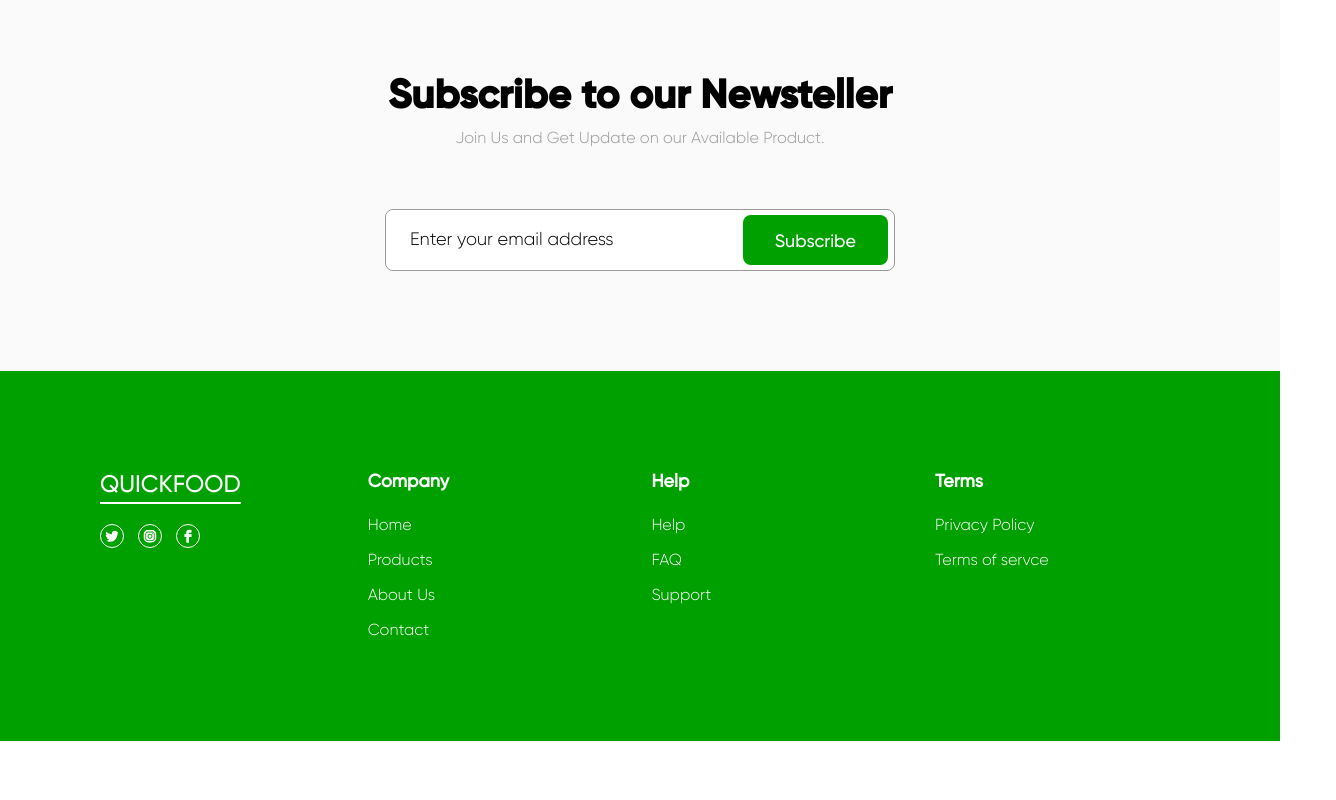
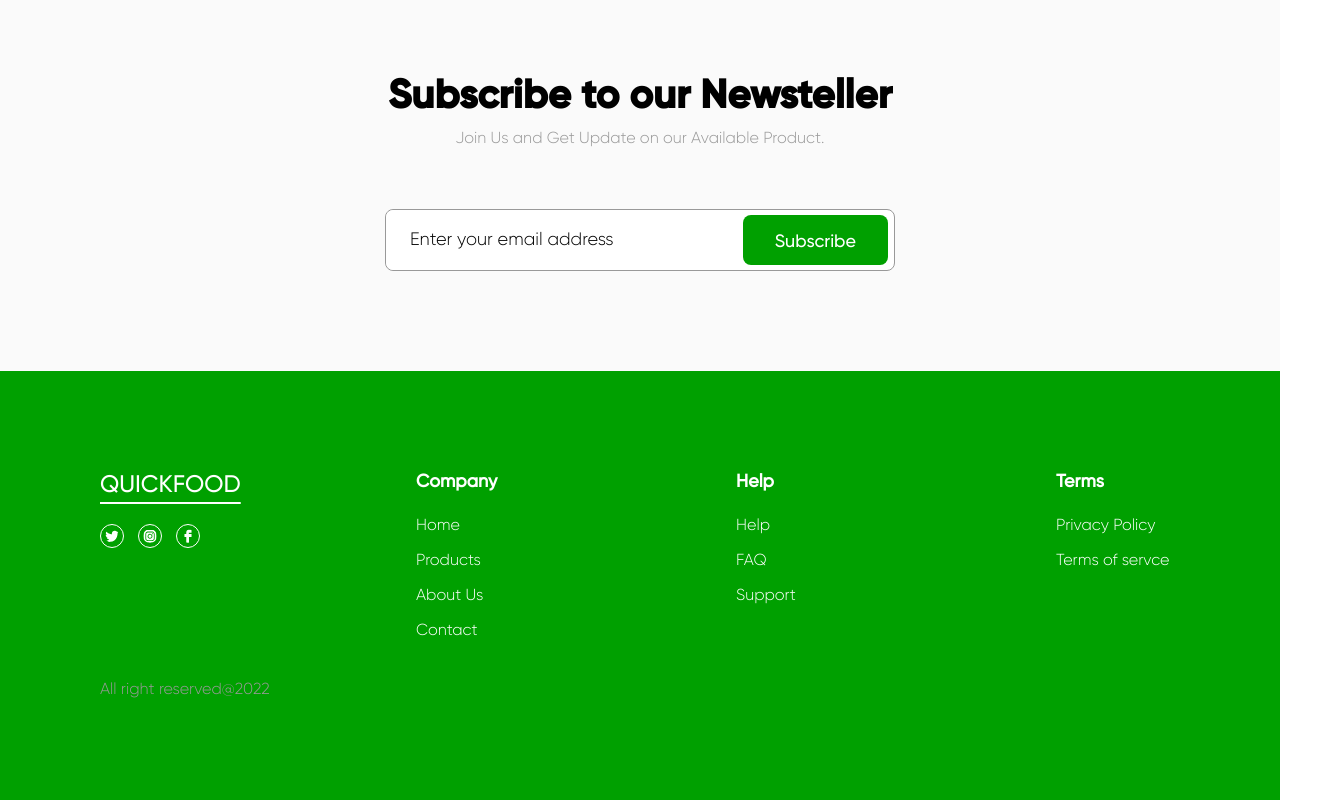
Before and after one commit to guimanso/quickfood-landpage, a plain HTML site: page index.html in a window 1280 px wide. Shown: the part 3413-4213 px from the top of the page, 1336 px wide, since content can reach past the window. Before the commit the page ends 4154 px from the top, so only its background shows below. Drawn offline with Linux system fonts and the light colour scheme; files whose address does not match are found by name.

Commit message:
style: alteração completa no css do footer

```diff
--- a/index.html
+++ b/index.html
@@ -255,6 +255,10 @@
                 </div>
             </div>
         </div>
+
+        <div class="copyright-footer">
+            <p>All right reserved@2022</p>
+        </div>
     </footer>
 </body>
 
--- a/src/styles/styles.css
+++ b/src/styles/styles.css
@@ -409,40 +409,39 @@ main {
 
 footer {
     display: flex;
-    justify-content: center;
+    flex-direction: column;
+    align-items: initial;
     gap: 40px;
-    padding: 100px 0px;
+
+    width: 100%;
+    padding: 100px 100px;
+
     background-color: var(--color-primary);
 }
 
 .content-footer {
     display: flex;
     gap: 24px;
-    min-width: 300px;
-    width: 100%;
-    margin: 0px 100px;
+}
+
+.logo-footer p {
+    color: var(--color-neutral-black-opacity);
+    font-family: var(--font-gilroy-medium);
+    font-size: 24px;
+    font-weight: var(--font-body-weight);
+
+    color: var(--color-neutral-white);
+
+    text-transform: uppercase;
+    text-decoration: underline solid 2px;
+    text-underline-offset: 10px ;
 }
 
 .social-footer{
     display: flex;
     flex-direction: column;
     gap: 24px;
-    width: 30%;
-}
-
-.logo-footer {
-    color: var(--color-neutral-white);
-    font-family: var(--font-gilroy-medium);
-    font-size: var(--font-body-size);
-    font-weight: var(--font-body-weight);
-
-    text-transform: uppercase;
-    text-decoration: underline solid 1.4px;
-    text-underline-offset: 10px ;
-}
-
-.logo-footer p {
-    color: var(--color-neutral-white);
+    min-width: 292px;
 }
 
 .icon-social{
@@ -467,13 +466,10 @@ footer {
     transform: translateY(-10px);
 }
 
-.content-footer {
+.content-links-footer {
+    width: 100%;
     display: flex;
-}
-
-.content-links-footer {
-    display: flex;
-    gap: 70%;
+    gap: 40px;
 }
 
 .content-links-footer h2 {
@@ -482,32 +478,11 @@ footer {
     font-family: var(--font-gilroy-medium);
 }
 
-.logo-footer p {
-    color: var(--color-neutral-black-opacity);
-    font-family: var(--font-gilroy-medium);
-    font-size: 24px;
-    font-weight: var(--font-body-weight);
-
-    color: var(--color-neutral-white);
-
-    text-transform: uppercase;
-    text-decoration: underline solid 2px;
-    text-underline-offset: 10px ;
-
-    cursor: pointer;
-}
-
-.content-links-footer {
-    width: 100%;
-    display: flex;
-    gap: 40px;
-}
-
 .group-links-footer {
     display: flex;
     flex-direction: column;
     gap: 24px;
-    width: 30%;
+    width: 280px;
 }
 
 .list-ancoras-footer {
```
